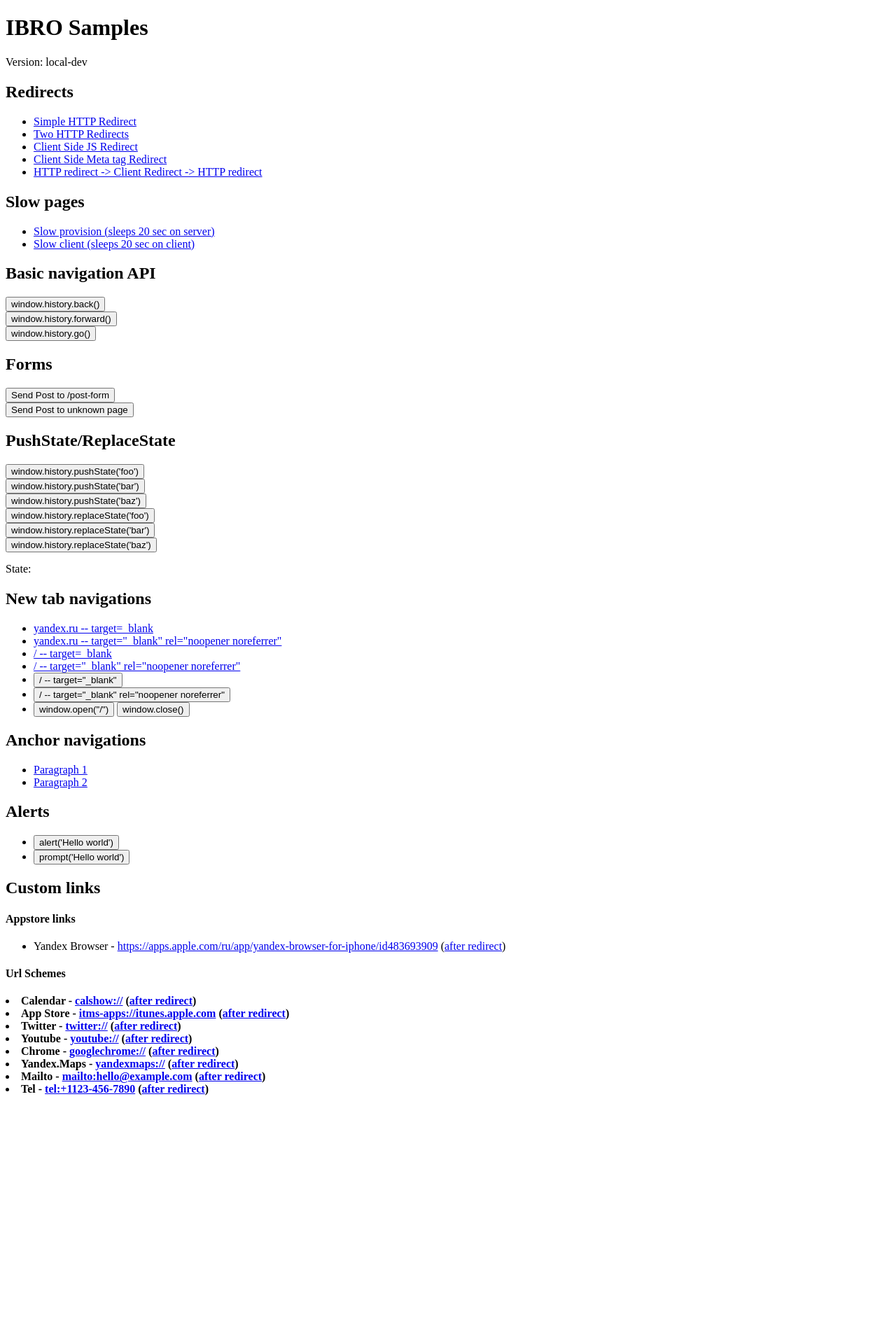
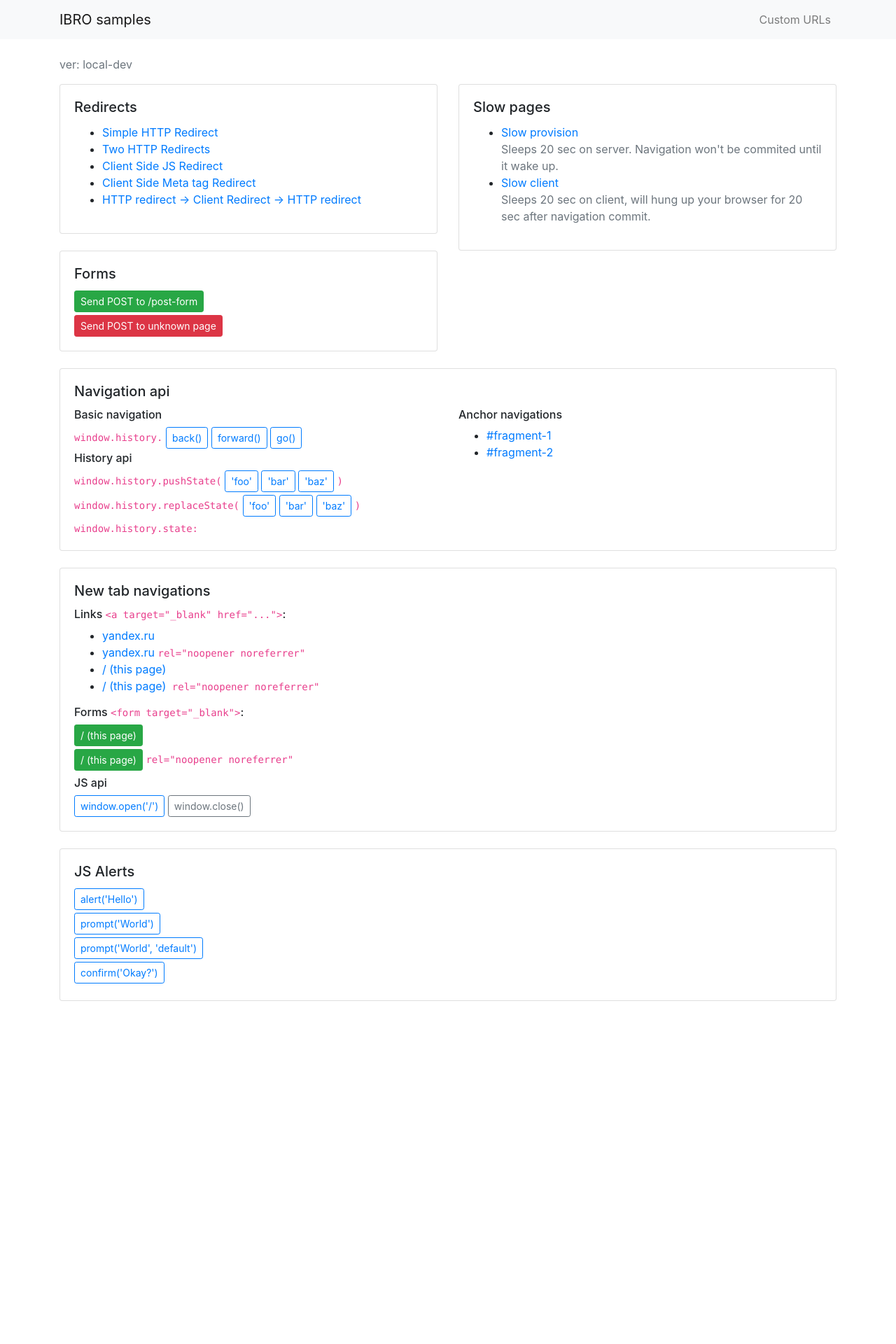
Before and after one commit to persidskiy/ibro-samples, a Flask app: page / in a window 1280 px wide. Shown: the top 1920 px of the page at 70% size. Run offline with Flask 2, Linux system fonts and the light colour scheme; some libraries are stand-ins or nearby versions.

Commit message:
some basic styles

```diff
--- a/web/src/main.py
+++ b/web/src/main.py
@@ -1,18 +1,31 @@
 import os
 import time
-from flask import Flask, redirect, render_template, request , abort
+from flask import Flask, redirect, render_template, request, abort
 
 app = Flask(__name__)
 
 APP_VERSION = os.getenv("APP_VERSION", "local-dev")
 
+
 def redirect_final(text):
-    return render_template("final.html", text=text)
+    return render_template("final.html", page_title="Redirect", text=text)
 
 
 @app.route('/')
-def hello():
-    return render_template("index.html", app_version=APP_VERSION)
+def home():
+    return render_template("index.html",
+                           page_title="IBRO samples",
+                           menu="home",
+                           app_version=APP_VERSION)
+
+
+@app.route('/urls')
+def custom_urls():
+    return render_template("custom_urls.html",
+                           page_title="Custom URLs",
+                           menu="urls",
+                           app_version=APP_VERSION)
+
 
 # Simple HTTP
 @app.route('/simple')
@@ -23,6 +36,7 @@ def simple():
 @app.route('/simple-1')
 def simple_1():
     return redirect_final("Simple 1")
+
 
 # Two HTTP
 @app.route('/two-http')
@@ -41,7 +55,6 @@ def two_http_2():
 
 
 # Complex
-
 @app.route('/complex')
 def complex_redirect():
     return redirect("/complex-1", code=302)
@@ -61,6 +74,7 @@ def complex_redirect_2():
 def complex_redirect_3():
     return redirect_final("Complex 3")
 
+
 # Client JS
 @app.route("/client-js")
 def client_js():
@@ -70,6 +84,7 @@ def client_js():
 @app.route("/client-js-1")
 def client_1():
     return redirect_final("Client JS 1")
+
 
 # Client meta
 @app.route("/client-meta")
@@ -101,6 +116,7 @@ def slow_provision():
 def slow_client():
     return render_template("slowpage.html")
 
+
 # Forms
 @app.route("/post-form", methods=["POST"])
 def post_form():
--- /dev/null
+++ b/web/src/templates/common.html
@@ -0,0 +1,62 @@
+<!DOCTYPE html>
+<html lang="en">
+
+<head>
+    <meta charset="UTF-8">
+    <meta name="viewport" content="width=device-width, initial-scale=1.0">
+    <meta http-equiv="X-UA-Compatible" content="ie=edge">
+    <title>{{page_title}}</title>
+    <link rel="stylesheet" href="https://stackpath.bootstrapcdn.com/bootstrap/4.5.0/css/bootstrap.min.css"
+        integrity="sha384-9aIt2nRpC12Uk9gS9baDl411NQApFmC26EwAOH8WgZl5MYYxFfc+NcPb1dKGj7Sk" crossorigin="anonymous">
+    <script>
+        function escapeHtml(unsafe) {
+            return unsafe
+                .replace(/&/g, "&amp;")
+                .replace(/</g, "&lt;")
+                .replace(/>/g, "&gt;")
+                .replace(/"/g, "&quot;")
+                .replace(/'/g, "&#039;");
+        }
+        function $(id) {
+            return document.getElementById(id)
+        }
+        var onStateChange = function () {
+            $('state-container').innerHTML = window.history.state;
+        }
+        function onPush(state) {
+            window.history.pushState(state, '', '/' + state);
+            onStateChange(state);
+        }
+        function onReplace(state) {
+            window.history.replaceState(state, '', '/' + state);
+            onStateChange(state);
+        }
+        window.onpopstate = onStateChange;
+    </script>
+    <style>
+        .example {
+            margin: 15px 0;
+        }
+
+        .anchor-paragraph {
+            margin-top: 1500px;
+        }
+    </style>
+</head>
+
+<body>
+    <nav class="navbar navbar-expand-lg navbar-light bg-light mb-4">
+        <div class="container-xl">
+            <a class="navbar-brand" href="{{ url_for('home') }}">IBRO samples</a>
+            <div class="navbar-nav">
+                <a class="nav-item nav-link {%if menu == 'urls' %}active{% endif %} "
+                    href="{{ url_for('custom_urls') }}">Custom URLs</a>
+            </div>
+        </div>
+    </nav>
+    <main role="main" class="container-xl">
+        {% block content %}{%endblock%}
+    </main>
+</body>
+
+</html>
--- a/web/src/templates/index.html
+++ b/web/src/templates/index.html
@@ -1,44 +1,11 @@
-<!DOCTYPE html>
-<html lang="en">
-
-<head>
-    <meta charset="UTF-8">
-    <meta name="viewport" content="width=device-width, initial-scale=1.0">
-    <meta http-equiv="X-UA-Compatible" content="ie=edge">
-    <title>Index</title>
-    <script>
-        function $(id) {
-            return document.getElementById(id)
-        }
-        var onStateChange = function () {
-            $('state-container').innerHTML = window.history.state;
-        }
-        function onPush(state) {
-            window.history.pushState(state, '', '/' + state);
-            onStateChange(state);
-        }
-        function onReplace(state) {
-            window.history.replaceState(state, '', '/' + state);
-            onStateChange(state);
-        }
-        window.onpopstate = onStateChange;
-    </script>
-    <style>
-        .example {
-            margin: 15px 0;
-        }
-
-        .anchor-paragraph {
-            margin-top: 1500px;
-        }
-
-    </style>
-</head>
-
-<body>
-    <h1>IBRO Samples</h1>
-    <p>Version: {{ app_version }}</p>
-    <h2>Redirects</h2>
+{% extends 'common.html' %}
+{% block content %}
+<p class="text-muted">ver: {{ app_version }}</p>
+<div class="row">
+    <div class=col-sm>
+        <div class="card mb-4">
+            <div class="card-body">
+                <h5 class="card-title">Redirects</h5>
                 <ul>
                     <li><a href="/simple">Simple HTTP Redirect</a></li>
                     <li><a href="/two-http">Two HTTP Redirects</a></li>
@@ -46,103 +13,158 @@
                     <li><a href="/client-meta">Client Side Meta tag Redirect</a></li>
                     <li><a href="/complex">HTTP redirect -> Client Redirect -> HTTP redirect</a></li>
                 </ul>
+            </div>
+        </div>
+        <div class="card mb-4">
+            <div class="card-body">
+                <h5 class="card-title">Forms</h5>
 
-    <h2>Slow pages</h2>
-    <ul>
-        <li><a href="/slow-provision">Slow provision (sleeps 20 sec on server)</a></li>
-        <li><a href="/slow-client-loading">Slow client (sleeps 20 sec on client)</a></li>
-    </ul>
-
-    <h2>Basic navigation API</h2>
-    <div class="example">
-        <button onclick="window.history.back()">window.history.back()</button><br />
-        <button onclick="window.history.forward()">window.history.forward()</button><br />
-        <button onclick="window.history.go()">window.history.go()</button>
+                <form class="mb-1" action="/post-form" method="post">
+                    <button class="btn btn-sm btn-success" type="submit">Send POST to /post-form</button>
+                </form>
+                <form action="https://asdfasdfasdfasdf.com" method="post">
+                    <button class="btn btn-sm btn-danger" type="submit">Send POST to unknown page</button>
+                </form>
+            </div>
+        </div>
     </div>
 
-    <h2>Forms</h2>
-    <div class="example">
-        <form action="/post-form" method="post">
-            <button type="submit">Send Post to /post-form</button>
-        </form>
-        <form action="https://asdfasdfasdfasdf.com" method="post">
-            <button type="submit">Send Post to unknown page</button>
-        </form>
+    <div class=col-sm>
+        <div class="card mb-4">
+            <div class="card-body">
+                <h5 class="card-title">Slow pages</h5>
+
+                <ul>
+                    <li><a href="/slow-provision">Slow provision</a> <br /><span class="text-muted">Sleeps 20 sec on
+                            server. Navigation won't be commited until it wake up.</span></li>
+                    <li><a href="/slow-client-loading">Slow client</a> <br /> <span class="text-muted">Sleeps 20 sec on
+                            client, will hung up your browser for 20 sec after navigation commit.</span></li>
+                </ul>
+            </div>
+        </div>
+    </div>
 </div>
 
-    <h2>PushState/ReplaceState</h2>
-    <div class="example">
-        <button onclick="onPush('foo')">window.history.pushState('foo')</button><br />
-        <button onclick="onPush('bar')">window.history.pushState('bar')</button><br />
-        <button onclick="onPush('baz')">window.history.pushState('baz')</button><br />
-        <button onclick="onReplace('foo')">window.history.replaceState('foo')</button><br />
-        <button onclick="onReplace('bar')">window.history.replaceState('bar')</button><br />
-        <button onclick="onReplace('baz')">window.history.replaceState('baz')</button>
+<div class="row">
+    <div class=col-sm>
+        <div class="card mb-4">
+            <div class="card-body">
+                <h5 class="card-title">Navigation api</h5>
+                <div class="row">
+                    <div class="col-sm">
+                        <h6>Basic navigation</h6>
+                        <code>window.history.</code>
+                        <button class="btn btn-outline-primary btn-sm" onclick="window.history.back()">back()</button>
+                        <button class="btn btn-outline-primary btn-sm"
+                            onclick="window.history.forward()">forward()</button>
+                        <button class="btn btn-outline-primary btn-sm" onclick="window.history.go()">go()</button>
+                        <code></code>
+                        <div class="mb-1"></div>
+
+                        <h6>History api</h6>
+                        <code>window.history.pushState(</code>
+                        <button class="btn btn-outline-primary btn-sm" onclick="onPush('foo')">'foo'</button>
+                        <button class="btn btn-outline-primary btn-sm" onclick="onPush('bar')">'bar'</button>
+                        <button class="btn btn-outline-primary btn-sm" onclick="onPush('baz')">'baz'</button>
+                        <code>)</code>
+                        <div class="mb-1"></div>
+
+                        <code>window.history.replaceState(</code>
+                        <button class="btn btn-outline-primary btn-sm" onclick="onReplace('foo')">'foo'</button>
+                        <button class="btn btn-outline-primary btn-sm" onclick="onReplace('bar')">'bar'</button>
+                        <button class="btn btn-outline-primary btn-sm" onclick="onReplace('baz')">'baz'</button>
+                        <code>)</code>
+                        <div class="mb-1"></div>
+
+                        <code>window.history.state:  <span id="state-container"></span></code>
                     </div>
-    <div class="example">
-        State: <span id="state-container"></span>
+                    <div class="col-sm">
+                        <h6>Anchor navigations</h6>
+                        <ul>
+                            <li><a href="#fragment-1">#fragment-1</a></li>
+                            <li><a href="#fragment-2">#fragment-2</a></li>
+                        </ul>
+                    </div>
+                </div>
+            </div>
+        </div>
+    </div>
 </div>
 
-    <h2>New tab navigations</h2>
+<div class="row">
+    <div class=col-sm>
+        <div class="card mb-4">
+            <div class="card-body">
+                <h5 class="card-title">New tab navigations</h5>
+                <div class="row">
+                    <div class="col-sm">
+                        <h6>Links <code> {{ ' <a target="_blank" href="...">' }}</code>:</h6>
                         <ul>
-        <li><a target="_blank" href="https://yandex.ru">yandex.ru -- target=_blank</a></li>
-        <li><a target="_blank" rel="noopener noreferrer" href="https://yandex.ru">yandex.ru -- target="_blank"
-                rel="noopener noreferrer"</a></li>
-        <li><a target="_blank" href="/">/ -- target=_blank</a></li>
-        <li><a target="_blank" rel="noopener noreferrer" href="/">/ -- target="_blank" rel="noopener noreferrer"</a>
-        </li>
-        <li>
-            <form target="_blank" action="/"><button type=submit>/ -- target="_blank"</button></form>
-        </li>
-        <li>
-            <form target="_blank" rel="noopener noreferrer" action="/"><button type=submit>/ -- target="_blank"
-                    rel="noopener noreferrer"</button></form>
-        </li>
-        <li><button onclick="window.open('/')">window.open("/")</button> <button
-                onclick="window.close()">window.close()</button></li>
+                            <li><a target="_blank" href="https://yandex.ru">yandex.ru</a></li>
+                            <li><a target="_blank" rel="noopener noreferrer" href="https://yandex.ru">yandex.ru</a>
+                                <code>rel="noopener noreferrer"</code></li>
+                            <li><a target="_blank" href="/">/ (this page)</a></li>
+                            <li><a target="_blank" rel="noopener noreferrer" href="/">/ (this
+                                    page)</a><code> rel="noopener noreferrer"</code> </li>
                         </ul>
+                        <h6>Forms <code> {{ ' <form target="_blank">' }}</code>:</h6>
+                        <form class="mb-1" target="_blank" action="/">
+                            <button class="btn btn-success btn-sm" type=submit>/ (this page)</button>
+                        </form>
+                        <form class="mb-2" target="_blank" rel="noopener noreferrer" action="/">
+                            <button class="btn btn-success btn-sm" type=submit>/ (this page)</button>
+                            <code>rel="noopener noreferrer"</code>
+                        </form>
 
-    <h2>Anchor navigations</h2>
-    <ul>
-        <li><a href="#paragraph1">Paragraph 1</a></li>
-        <li><a href="#paragraph2">Paragraph 2</a></li>
-    </ul>
+                        <h6>JS api</h6>
+                        <button class="btn btn-outline-primary btn-sm"
+                            onclick="window.open('/')">window.open('/')</button>
+                        <button class="btn btn-outline-secondary btn-sm"
+                            onclick="window.close()">window.close()</button>
+                    </div>
+                </div>
+            </div>
+        </div>
+    </div>
+</div>
 
-    <h2>Alerts</h2>
-    <ul>
-        <li><button onclick="window.alert('Hello world')">alert('Hello world')</button></li>
-        <li><button onclick="window.prompt('Hello world')">prompt('Hello world')</button></li>
-    </ul>
+<div class="row">
+    <div class=col-sm>
+        <div class="card mb-4">
+            <div class="card-body">
+                <h5 class="card-title">JS Alerts</h5>
+                <div class="mb-1">
+                    <button class="btn btn-outline-primary btn-sm"
+                        onclick="window.alert('Hello')">alert('Hello')</button>
+                </div>
+                <div class="mb-1">
+                    <button class="btn btn-outline-primary btn-sm"
+                        onclick="$('prompt-out-1').innerHTML = escapeHtml(String(window.prompt('World')))">prompt('World')</button>
+                    <span id="prompt-out-1"></span>
+                </div>
+                <div class="mb-1">
+                    <button class="btn btn-outline-primary btn-sm"
+                        onclick="$('prompt-out-2').innerHTML = escapeHtml(String(window.prompt('World', 'default')))">prompt('World',
+                        'default')</button>
+                    <span id="prompt-out-2"></span>
+                </div>
+                <div class="mb-1">
+                    <button class="btn btn-outline-primary btn-sm"
+                        onclick="$('prompt-out-3').innerHTML = window.confirm('Okay?')">confirm('Okay?')</button>
+                    <span id="prompt-out-3"></span>
+                </div>
+            </div>
+        </div>
+    </div>
+</div>
 
-    <h2>Custom links</h2>
-    <h4>Appstore links</h4>
-    {% macro link_with_redirect(title, href) -%}
-    {{title}} - <a href="{{href}}">{{href}}</a> (<a href="/generic-redirect?url={{href|urlencode}}">after
-        redirect</a>)
-    {%- endmacro %}
-    <ul>
-        <li>{{ link_with_redirect('Yandex Browser', 'https://apps.apple.com/ru/app/yandex-browser-for-iphone/id483693909') }}
-        </li>
-    </ul>
-    <h4>Url Schemes</h4>
-    <h4>
-        <li>{{ link_with_redirect('Calendar', 'calshow://') }}</li>
-        <li>{{ link_with_redirect('App Store', 'itms-apps://itunes.apple.com') }}</li>
-        <li>{{ link_with_redirect('Twitter', 'twitter://') }}</li>
-        <li>{{ link_with_redirect('Youtube', 'youtube://') }}</li>
-        <li>{{ link_with_redirect('Chrome', 'googlechrome://') }}</li>
-        <li>{{ link_with_redirect('Yandex.Maps', 'yandexmaps://') }}</li>
-        <li>{{ link_with_redirect('Mailto', 'mailto:hello@example.com') }}</li>
-        <li>{{ link_with_redirect('Tel', 'tel:+1123-456-7890') }}</li>
-    </h4>
 
-    <p id="paragraph1" class="anchor-paragraph">
-        Paragraph 1.
+<p id="fragment-1" class="anchor-paragraph">
+    Fragment 1.
 </p>
-    <p id="paragraph2" class="anchor-paragraph">
-        Paragraph 2.
+<p id="fragment-2" class="anchor-paragraph">
+    Fragment 2.
 </p>
 
-</body>
 
-</html>
+{% endblock %}
```
Also changed, not shown: web/src/templates/custom_urls.html (added, +31 -0 lines), web/src/templates/final.html (+5 -16 lines). Lines whose indentation alone changed are shown as unchanged.
